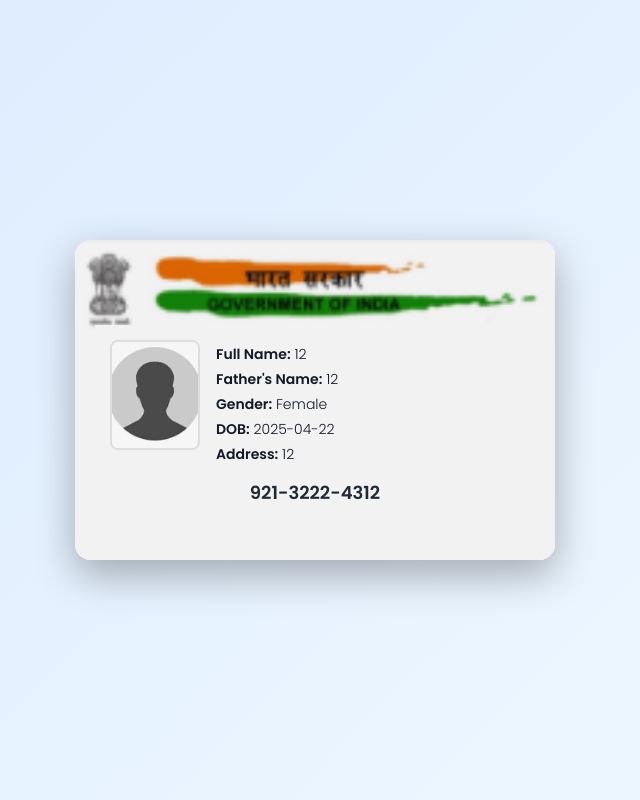
After one commit to rajdeepak026/ECARD-STUDENT, a Flask app: template templates/view_adhar.html in a window 1280 px wide. The commit adds this page. Shown: the whole page, without its empty margins (325-965 px from the left). Run offline with Flask 3, Linux system fonts and the light colour scheme; the template is opened without the code that fills it: values that come from a table or form of the project are taken from there, others are empty.

Commit message:
now adhar card can be generated

```diff
--- a/templates/admin_dash.html
+++ b/templates/admin_dash.html
@@ -25,7 +25,7 @@
                                 <a class="nav-link active" aria-current="page" href="#">Home</a>
                             </li>
                             <li class="nav-item">
-                                <a class="nav-link unactive" aria-current="page" href="#">Logout</a>
+                                <a class="nav-link unactive" aria-current="page" href="/logout">Logout</a>
                             </li>
                         </ul>
                         <!-- <form class="d-flex" role="search">
@@ -115,7 +115,7 @@
                                        <td>{{info.creator.username}}</td>
                                        <td>Verified</td>
                                        <td class="justify-content-evenly d-flex">
-                                           <a href="/generate/{{card}}/{{info.user_id}}" type="button" class="btn btn-success">Generate</a>
+                                           <a href="/generate/{{ info.c_name }}/{{ info.user_id }}" type="button" class="btn btn-success">Generate</a>
                                        </td>
                                    </tr>
                                 {% endif %}
--- a/templates/pan.html
+++ b/templates/pan.html
@@ -24,11 +24,11 @@
                     </div>
                     <div class="mb-3">
                         <label for="Input2" class="form-label">Father's Name</label>
-                        <input type="text" class="form-control" id="Input2" placeholder="Your Name" name="fullname">
+                        <input type="text" class="form-control" id="Input2" placeholder="Your Name" name="f_name">
                     </div>
                     <div class="mb-3">
                         <label for="Input3" class="form-label">Select Gender</label>
-                        <select class="form-select" aria-label="Default select example" id="Input3" name="card">
+                        <select class="form-select" aria-label="Default select example" id="Input3" name="gender">
                             <option value="aadhar">Male</option>
                             <option value="pan">Female</option>
                             <option value="driving">Others</option>
--- /dev/null
+++ b/templates/view_adhar.html
@@ -0,0 +1,131 @@
+<!DOCTYPE html>
+<html lang="en">
+<head>
+    <title>3D Aadhaar Card</title>
+    <meta charset="UTF-8" />
+    <meta name="viewport" content="width=device-width, initial-scale=1.0" />
+
+    <!-- Bootstrap & Fonts -->
+    <link href="https://cdn.jsdelivr.net/npm/bootstrap@5.3.3/dist/css/bootstrap.min.css" rel="stylesheet">
+    <link href="https://fonts.googleapis.com/css2?family=Poppins:wght@300;600&display=swap" rel="stylesheet">
+
+    <style>
+        body {
+            margin: 0;
+            background: linear-gradient(135deg, #dbeafe, #f0f9ff);
+            font-family: 'Poppins', sans-serif;
+            height: 100vh;
+            display: flex;
+            align-items: center;
+            justify-content: center;
+            overflow: hidden;
+        }
+
+        .card-wrapper {
+            perspective: 1200px;
+        }
+
+        .card-3d {
+            width: 480px;
+            height: 320px;
+            border-radius: 16px;
+            overflow: hidden;
+            box-shadow: 0 15px 40px rgba(0, 0, 0, 0.3);
+            background: rgba(255, 255, 255, 0.9);
+            transition: transform 0.1s ease;
+            transform-style: preserve-3d;
+            position: relative;
+        }
+
+        .card-3d img.bg {
+            width: 100%;
+            height: 100%;
+            object-fit: cover;
+            filter: brightness(0.95);
+        }
+
+        .overlay {
+            position: absolute;
+            top: 85px;
+            left: 20px;
+            right: 20px;
+            background-color: rgb(242 242 242);
+
+            padding: 15px;
+            transform: translateZ(30px);
+        }
+
+        .photo-section {
+            display: flex;
+            gap: 16px;
+        }
+
+        .photo-section img {
+            width: 90px;
+            height: 110px;
+            border-radius: 8px;
+            border: 2px solid #ddd;
+            object-fit: cover;
+        }
+
+        .details p {
+            margin: 4px 0;
+            font-size: 14px;
+            color: #111827;
+        }
+
+        .aadhaar-number {
+            text-align: center;
+            font-size: 18px;
+            font-weight: 600;
+            color: #1f2937;
+            margin-top: 10px;
+        }
+    </style>
+</head>
+<body>
+
+    <div class="card-wrapper">
+        <div class="card-3d" id="card">
+            <!-- Background Image -->
+            <img src="/static/Screenshot 2025-05-05 160704.png" class="bg" alt="Aadhaar Card">
+
+            <!-- Overlay Content -->
+            <div class="overlay">
+                <div class="photo-section">
+                    <img src="/static/download.jpg" alt="Photo">
+                    <div class="details">
+                        <p><strong>Full Name:</strong> {{details[0].atr_value}}</p>
+                        <p><strong>Father's Name:</strong> {{details[1].atr_value}}</p>
+                        <p><strong>Gender:</strong> {{details[2].atr_value}}</p>
+                        <p><strong>DOB:</strong> {{details[3].atr_value}}</p>
+                        <p><strong>Address:</strong> {{details[4].atr_value}}</p>
+                    </div>
+                </div>
+                <div class="aadhaar-number">921-3222-43{{details[7].atr_value}}</div>
+            </div>
+        </div>
+    </div>
+
+    <!-- JavaScript for 3D Tilt -->
+    <script>
+        const card = document.getElementById('card');
+
+        document.addEventListener('mousemove', (e) => {
+            const { clientX: x, clientY: y } = e;
+            const centerX = window.innerWidth / 2;
+            const centerY = window.innerHeight / 2;
+
+            const rotateX = ((y - centerY) / centerY) * 10;
+            const rotateY = ((x - centerX) / centerX) * 10;
+
+            card.style.transform = `rotateX(${-rotateX}deg) rotateY(${rotateY}deg)`;
+        });
+
+        document.addEventListener('mouseleave', () => {
+            card.style.transform = `rotateX(0deg) rotateY(0deg)`;
+        });
+    </script>
+
+</body>
+</html>
```
Also changed, not shown: application/controllers.py (+27 -3 lines), templates/user_dash.html (+12 -8 lines), instance/ecard.sqlite3, static/Screenshot 2025-05-05 160704.png (added).
